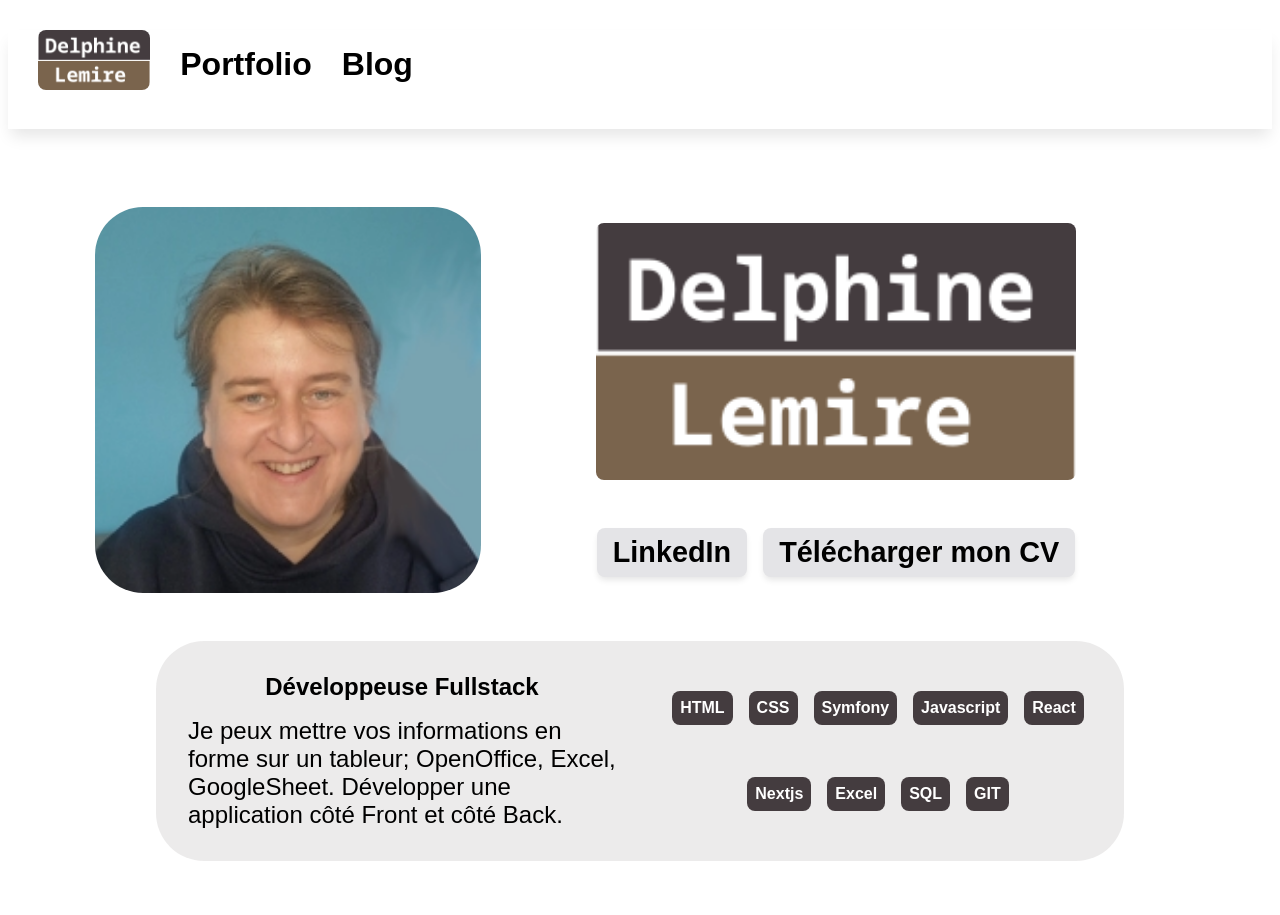
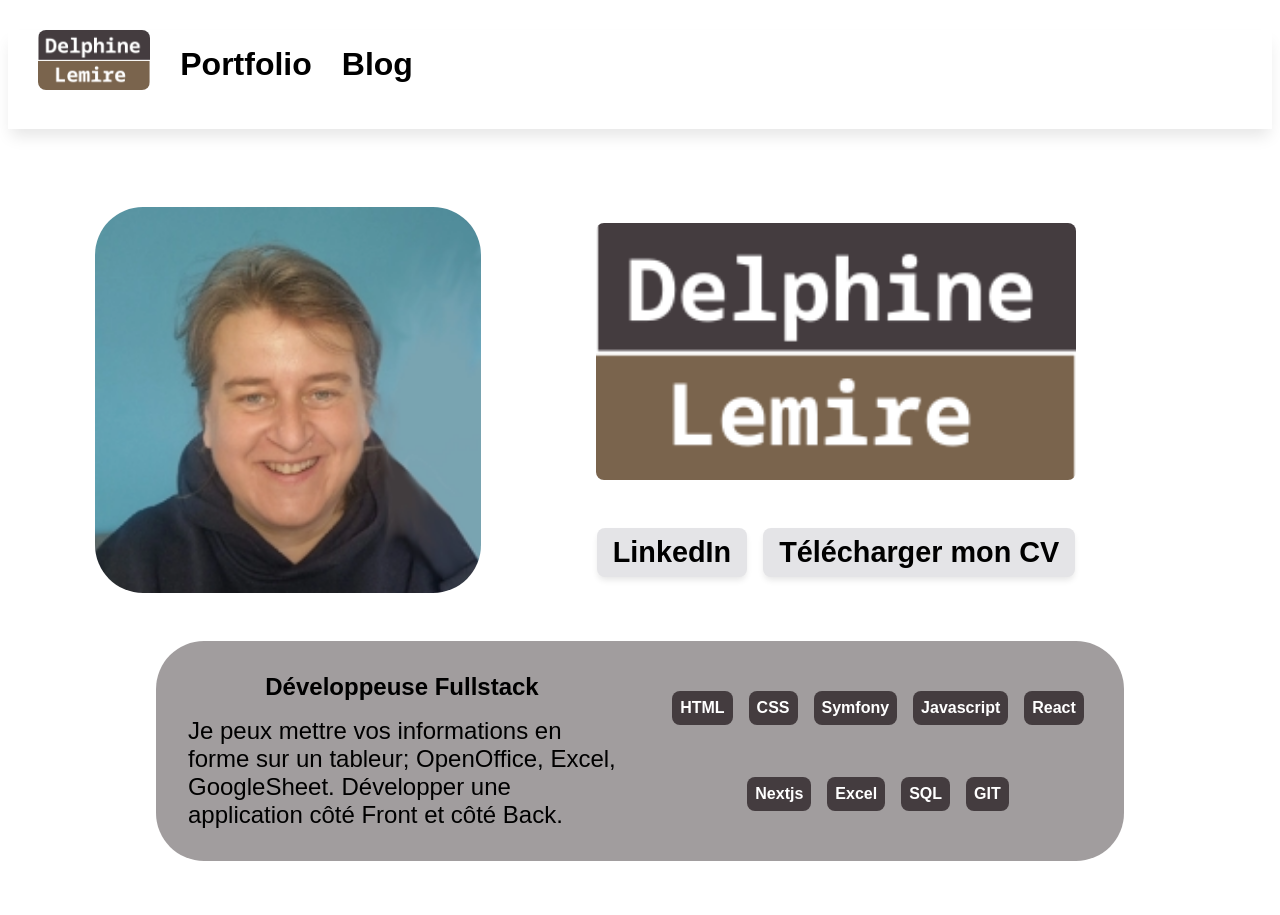
Before and after one commit to DelphineLemire/DelphineLemire.github.io, a Jekyll site: the page built from docs/index.md, in a window 1280 px wide. Built offline with Jekyll 4.4.1, drawn with Linux system fonts in a browser that asks for light colours.

Commit message:
update brown

```diff
--- a/docs/_sass/main.scss
+++ b/docs/_sass/main.scss
@@ -93,7 +93,7 @@ img.logo {
 }
 
 div.brown1 {
-    background-color: rgba(68, 60, 63, .1);
+    background-color: rgba(68, 60, 63, .5);
     border-radius: 3em;
 }
 
```
